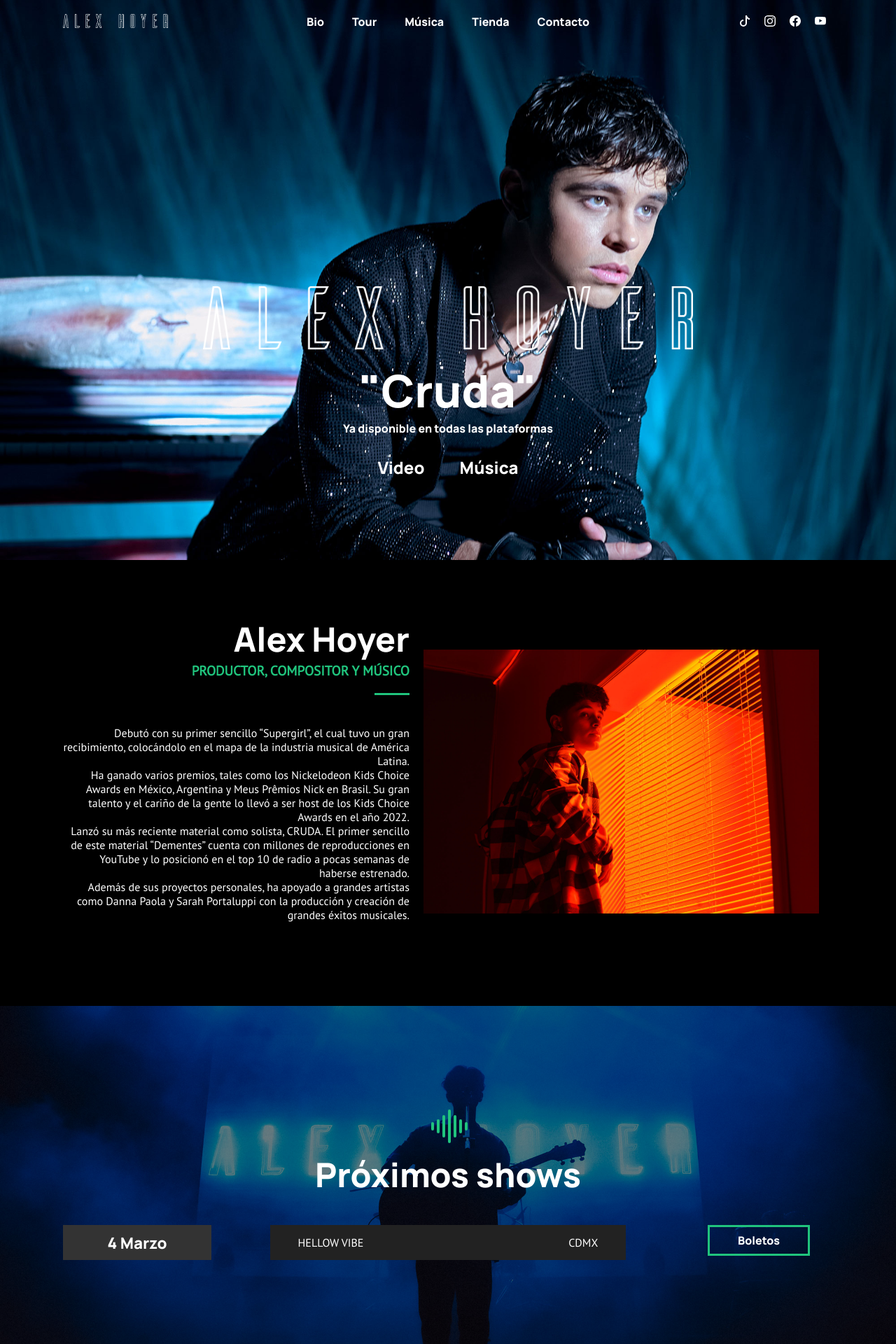
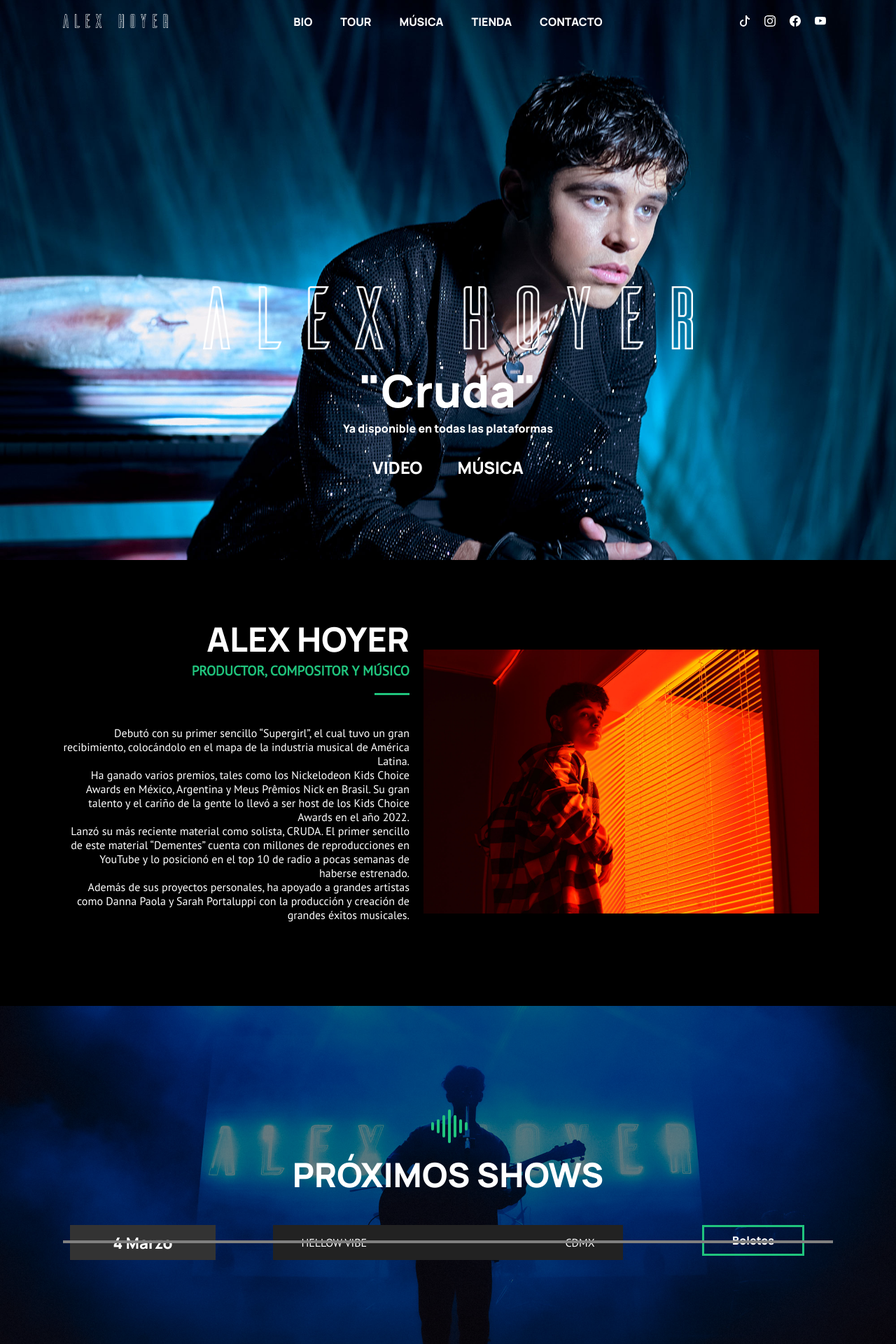
Before and after one commit to yira-gallardo/Alex-hoyer, a Next.js app: page / in a window 1280 px wide. Shown: the top 1920 px of the page at 70% size. Built offline with nearby package versions, Linux system fonts and the light colour scheme.

Commit message:
cambios-16marzo

```diff
--- a/components/Show/show.js
+++ b/components/Show/show.js
@@ -17,6 +17,7 @@ export const Show = ({ date, venue, city, tickets }) => {
           </a>
         </div>
       </div>
+      <div className={styles.line} />
     </div>
   );
 };
--- a/pages/index.js
+++ b/pages/index.js
@@ -73,13 +73,13 @@ export default function Home() {
               </div>
               <div className={styles.center}>
                 <div className={styles.link} onClick={() => goToSection("bio")}>
-                  Bio
+                  BIO
                 </div>
                 <div
                   className={styles.link}
                   onClick={() => goToSection("shows")}
                 >
-                  Tour
+                  TOUR
                 </div>
                 <a
                   href="https://alexhoyer.lnk.to/Cruda"
@@ -87,19 +87,19 @@ export default function Home() {
                   rel="noreferrer"
                   className={styles.link}
                 >
-                  Música
+                  MÚSICA
                 </a>
                 <div
                   className={styles.link}
                   onClick={() => goToSection("tienda")}
                 >
-                  Tienda
+                  TIENDA
                 </div>
                 <div
                   className={styles.link}
                   onClick={() => goToSection("contact")}
                 >
-                  Contacto
+                  CONTACTO
                 </div>
               </div>
               <div className={styles.right}>
@@ -319,19 +319,19 @@ export default function Home() {
                 </div>
               </Link>
               <div className={styles.link} onClick={() => goToSection("bio")}>
-                Bio
+                BIO
               </div>
               <div className={styles.link} onClick={() => goToSection("shows")}>
-                Shows
+                TOUR
               </div>
               <div className={styles.link} onClick={() => goToSection("music")}>
-                Música
+                MÚSICA
               </div>
               <div
                 className={styles.link}
                 onClick={() => goToSection("contact")}
               >
-                Contacto
+                CONTACTO
               </div>
             </div>
           </motion.div>
@@ -363,7 +363,7 @@ export default function Home() {
                     target="_blank"
                     rel="noreferrer"
                   >
-                    Video
+                    VIDEO
                   </a>
                 </div>
                 <div
@@ -372,7 +372,7 @@ export default function Home() {
                   rel="noreferrer"
                 >
                   <a href="https://open.spotify.com/artist/45ztMs8dTg6GRQ41yY4xtr?si=unFs455sQAWjel07p-QBnA">
-                    Música
+                    MÚSICA
                   </a>
                 </div>
               </div>
@@ -390,7 +390,7 @@ export default function Home() {
                 >
                   <div className={styles.heading}>
                     <div className={styles.title}>
-                      <h3>Alex Hoyer</h3>
+                      <h3>ALEX HOYER</h3>
                     </div>
                     <div className={styles.subtitle}>
                       <h4>Productor, compositor y músico</h4>
@@ -471,7 +471,7 @@ export default function Home() {
                 </div>
                 <div className={styles.heading}>
                   <div className={styles.title}>
-                    <h3>Próximos shows</h3>
+                    <h3>PRÓXIMOS SHOWS</h3>
                   </div>
                 </div>
               </motion.div>
@@ -519,7 +519,7 @@ export default function Home() {
               </div>
               <div className={styles.heading}>
                 <div className={styles.title}>
-                  <h3>Música</h3>
+                  <h3>MÚSICA</h3>
                 </div>
               </div>
             </motion.div>
@@ -546,9 +546,9 @@ export default function Home() {
         <section className={styles.tienda} id="tienda">
           <div className="container">
             <div className={styles.title}>
-              <h3>Tienda</h3>
+              <h3>TIENDA</h3>
             </div>
-            <div className={styles.tienda}>Próximamente</div>
+            <div className={styles.tienda}>PRÓXIMAMENTE</div>
           </div>
         </section>
         <section className={styles.contact} id="contact">
@@ -571,7 +571,7 @@ export default function Home() {
               </div>
               <div className={styles.heading}>
                 <div className={styles.title}>
-                  <h3>Contacto</h3>
+                  <h3>CONTACTO</h3>
                 </div>
               </div>
               <div className={styles.mail}>
--- a/styles/Show.module.css
+++ b/styles/Show.module.css
@@ -17,9 +17,11 @@
   color: white;
 }
 .showItem {
+  position: relative;
   display: flex;
   column-gap: 20px;
   margin-bottom: 20px;
+  padding: 0 10px;
 }
 .showItem .left {
   width: 20%;
@@ -49,6 +51,14 @@
 .showItem .right {
   width: 20%;
 }
+.line {
+  width: 100%;
+  height: 4px;
+  background-color: gray;
+  position: absolute;
+  top: 22px;
+  left: 0;
+}
 
 @media only screen and (max-width: 1000px) {
   .showItem {
```
